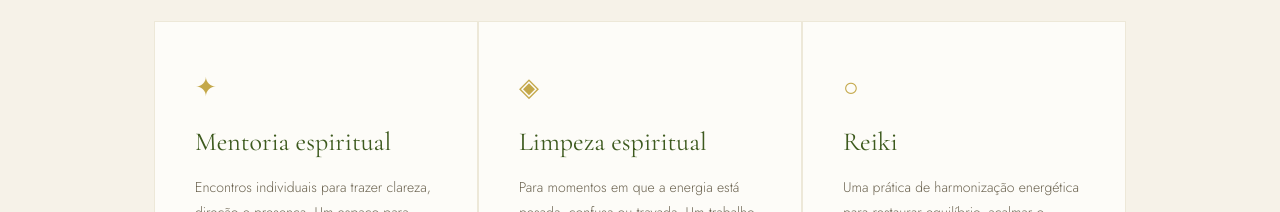
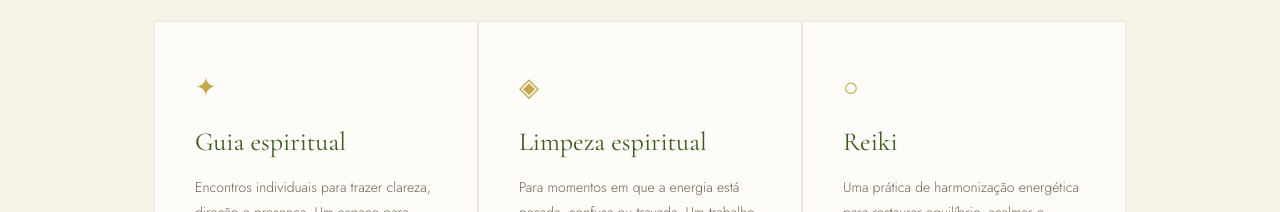
Before and after one commit to Pedrosperb-cmd/pedro-landing, a React (Vite) app: page / in a window 1280 px wide. Shown: the part 2120-2332 px from the top of the page. Built offline with nearby package versions, Linux system fonts and the light colour scheme; no server answers.

Commit message:
Update App.jsx

```diff
--- a/src/App.jsx
+++ b/src/App.jsx
@@ -35,7 +35,7 @@ export default function App() {
   const offerings = [
     {
       glyph: "✦",
-      title: "Mentoria espiritual",
+      title: "Guia espiritual",
       description: "Encontros individuais para trazer clareza, direção e presença. Um espaço para olhar a vida com mais verdade, entender padrões e reorganizar o que está desalinhado.",
     },
     {
```
